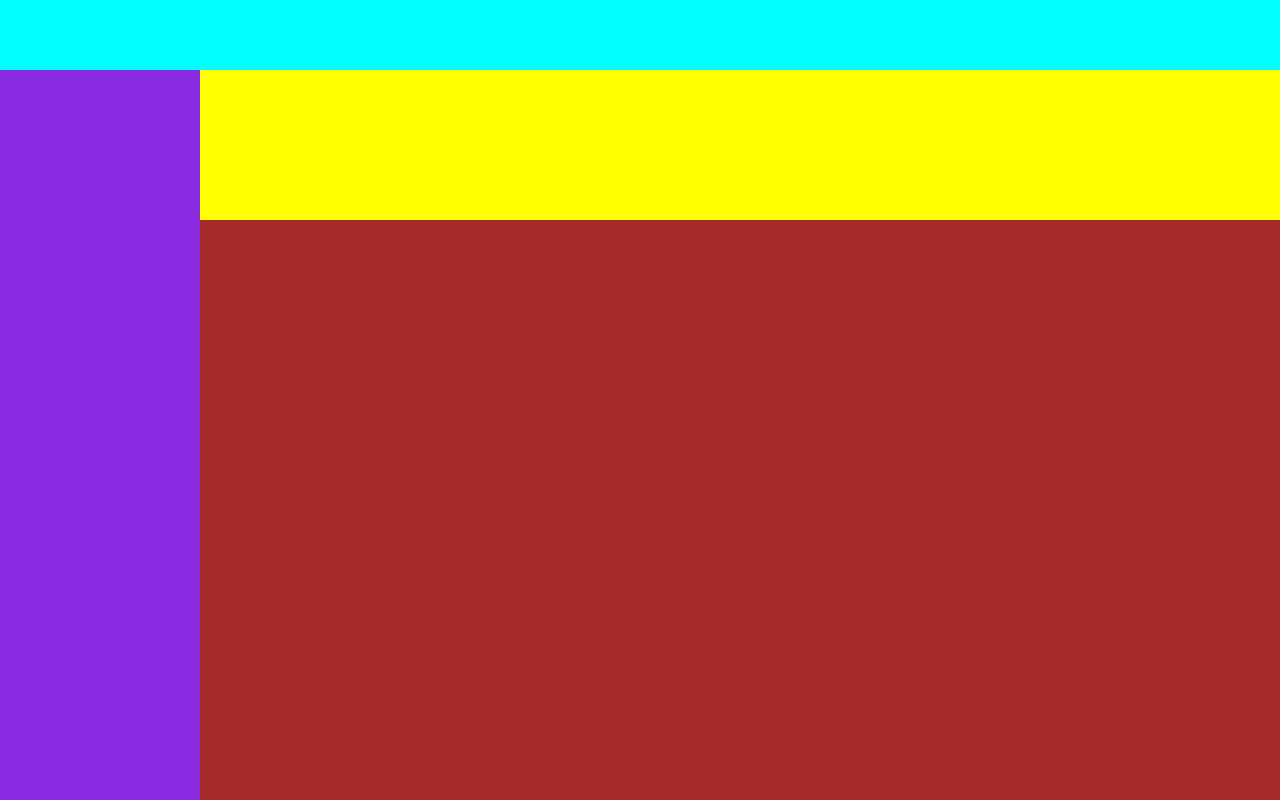
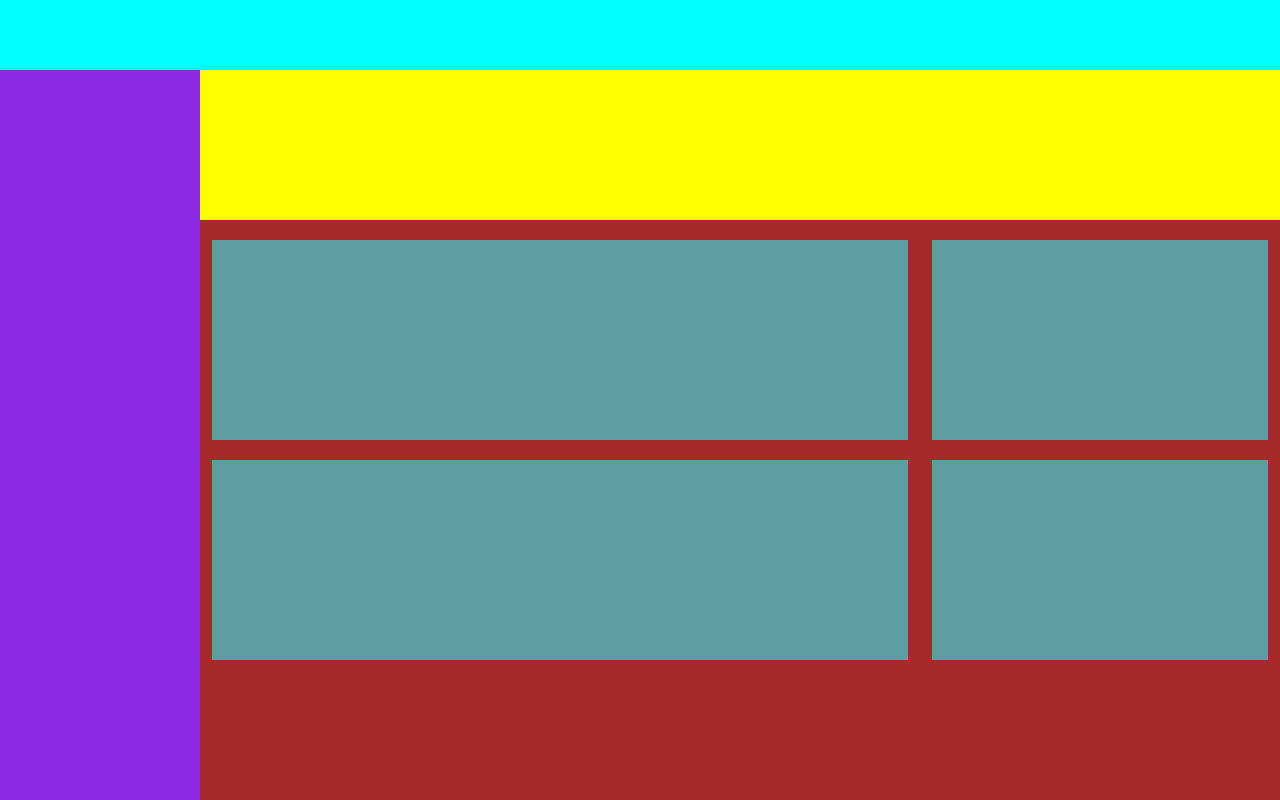
Before and after one commit to DanieleAntonaci/html-css-bootstrap-dashboard, a plain HTML site: page index.html in a window 1280 px wide. Drawn offline with nearby package versions, Linux system fonts and the light colour scheme.

Commit message:
Completamento macro

```diff
--- a/css/style.css
+++ b/css/style.css
@@ -1,24 +1,45 @@
+/*************************
+        GENERAL
+ ************************/
+
+
+ /*************************
+        HEADER
+ ************************/
 header{
     width: 100%;
     height: 70px;
     background-color: aqua;
 }
+
+/*************************
+        MAIN
+ ************************/
 main{
     height: calc(100vh - 70px);
     width: 100%;
     background-color: brown;
 }
+/* big container */
 .ms-left-bar{
     width: 200px;
     height: 100%;
     background-color: blueviolet;
 }
-.ms-right-bar{
+.ms_right_bar{
     width: calc(100% - 200px);
     height: 100%;
+    overflow-y: auto;
+
 }
-.ms-title{
-    height: 150px;
-    width: 100%;
+.ms_title{
+    min-height: 150px;
+
     background-color: yellow;
 }
+.ms_box{
+    margin-top: 20px;
+    min-height: 200px;
+    width: 100%;
+    background-color: cadetblue;
+}
--- a/index.html
+++ b/index.html
@@ -14,16 +14,36 @@
         <nav></nav>
     </header>
     <main class="d-flex">
-        <div class="ms-left-bar">
+        <section class="ms-left-bar">
 
-        </div>
-        <div class="ms-right-bar overflow-auto">
-            <div class="ms-title">
+        </section>
+        <section class="ms_right_bar ">
+            <div class="ms_title">
 
             </div>
+            <div class="container-lg">
+                <div class="row">
+                    <div class="col-8 ms-border">
+                        <div class="ms_box">
 
-        </div>
+                        </div>
+                        <div class="ms_box">
+
+                        </div>
+                    </div>
+                    <div class="col-4 ms-border">
+                        <div class="ms_box">
+
+                        </div>
+                        <div class="ms_box">
+
+                        </div>
+                    </div>
+                </div>
+            </div>
+        </disection>
     </main>
+
 
 
     <script src="https://cdn.jsdelivr.net/npm/@popperjs/core@2.11.6/dist/umd/popper.min.js" integrity="sha384-oBqDVmMz9ATKxIep9tiCxS/Z9fNfEXiDAYTujMAeBAsjFuCZSmKbSSUnQlmh/jp3" crossorigin="anonymous"></script>
```
